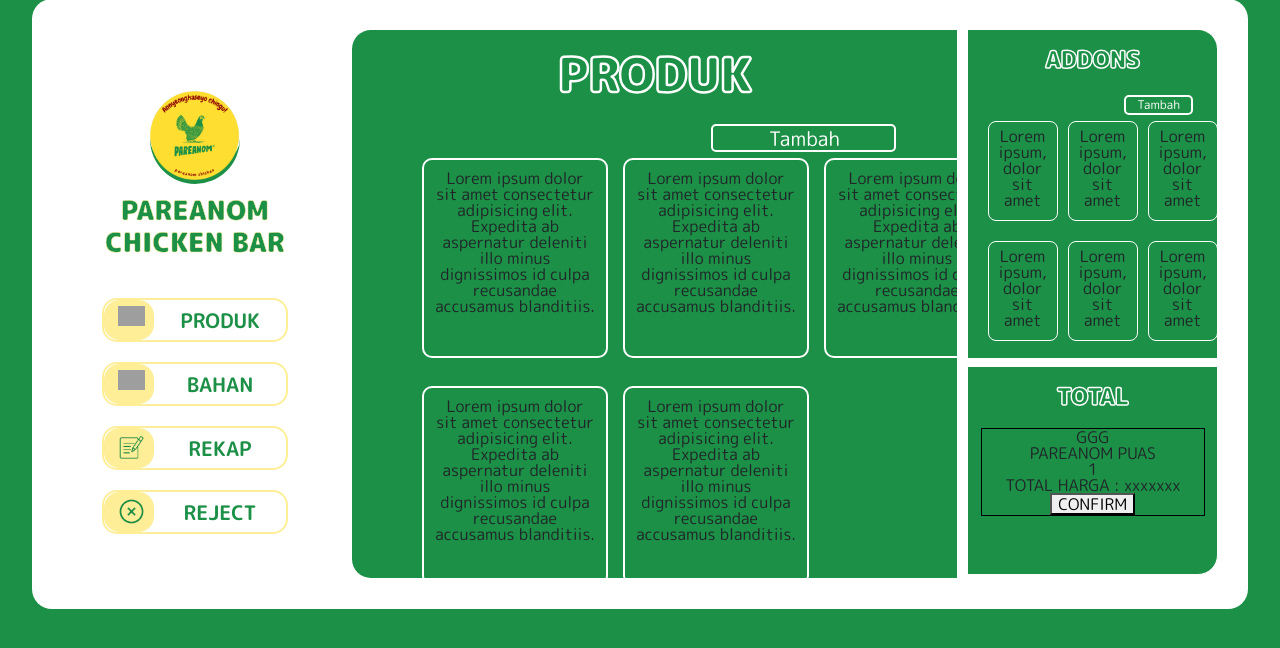
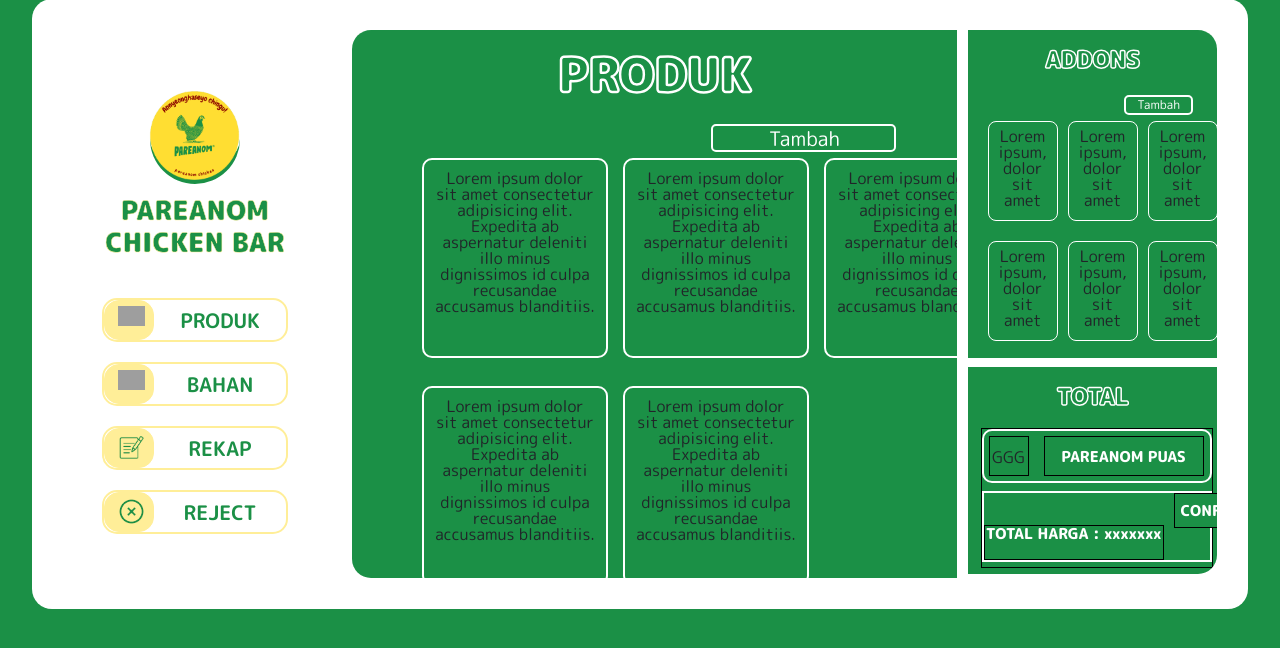
Before and after one commit to AbdanulIkhlas/pareanom, a PHP site: page / in a window 1280 px wide. Shown: the part 51-699 px from the top of the page. Run offline with PHP 8.4, Linux system fonts and the light colour scheme; grey boxes are pictures that could not be loaded.

Commit message:
melanjutkan halaman home, nyicil

```diff
--- a/assets/styles/produk.css
+++ b/assets/styles/produk.css
@@ -428,12 +428,101 @@
 	border: 1px solid white;
 	border-bottom-right-radius: 20px;
 	box-sizing: border-box;
+	overflow: auto;
+}
+
+/*? Mengubah warna latar belakang scroll */
+.container-kanan .total::-webkit-scrollbar {
+	background-color: transparent;
+	width: 1px;
+}
+
+/*? Mengubah warna thumb (bagian yang dapat digeser) scroll */
+.container-kanan .total::-webkit-scrollbar-thumb {
+	background-color: transparent;
+	width: 1px;
+	border-radius: 2px;
+}
+
+/*? Mengubah warna thumb saat dihover */
+.container-kanan .total::-webkit-scrollbar-thumb:hover {
+	background-color: transparent;
 }
 
 
 section.total .container-total{
 	border: 1px solid black;
-	width: 90%;
+	width: 93%;
+	min-height: 140px;
 	margin-left: 13px;
-	position: relative;
 }
+
+.card-produk-dibeli{
+	display: grid;
+	grid-template-columns: repeat(3, 1fr);
+	gap: 15px;
+	padding: 5px;
+	border: 2px solid white;
+	border-radius: 10px;
+	margin-bottom: 8px;
+}
+
+.total-harga{
+	color:  white;
+	font-weight: 800;
+	font-size: 15px;
+}
+
+.foto{
+	border: 1px solid black;
+	width: 40px;
+	height: 40px;
+	line-height: 40px;
+}
+
+.nama-produk{
+	color:  white;
+	font-weight: 800;
+	font-size: 15px;
+	width: 160px;
+	height: 40px;
+	border: 1px solid black;
+	line-height: 40px;
+}
+
+.stok{
+	color:  white;
+	font-weight: 800;
+	font-size: 15px;
+	width: 35px;
+	height: 40px;
+	border: 1px solid black;
+	line-height: 40px;
+}
+
+.total-harga{
+	margin-top: 32px;
+}
+
+.container-total footer{
+	display: grid;
+	grid-template-columns: repeat(2, 1fr);
+	gap: 10px;
+	border: 2px solid white;
+}
+
+.total-harga{
+	border: 1px solid black;
+	height: 35px;
+	width: 180px;
+}
+
+button.confirm{
+	border: 1px solid black;
+	background-color: #1b9046;
+	height: 35px;
+	width: 80px;
+	color: white;
+	font-size: 15px;
+	font-weight: 800;
+}
--- a/index.php
+++ b/index.php
@@ -128,13 +128,15 @@
                             <div class="card-produk-dibeli">
                                 <div class="foto">GGG</div>
                                 <div class="nama-produk">PAREANOM PUAS</div>
-                                <div class="stok">1</div>
+                                <div class="stok">99</div>
                             </div>
                         </div>
-                        <div class="total-harga">
-                            <p>TOTAL HARGA : xxxxxxx </p>
-                        </div>
-                        <button class="confirm">CONFIRM</button>
+                        <footer>
+                            <div class="total-harga">
+                                <p>TOTAL HARGA : xxxxxxx </p>
+                            </div>
+                            <button class="confirm">CONFIRM</button>
+                        </footer>
                     </div>
                 </section>
             </div>
```
